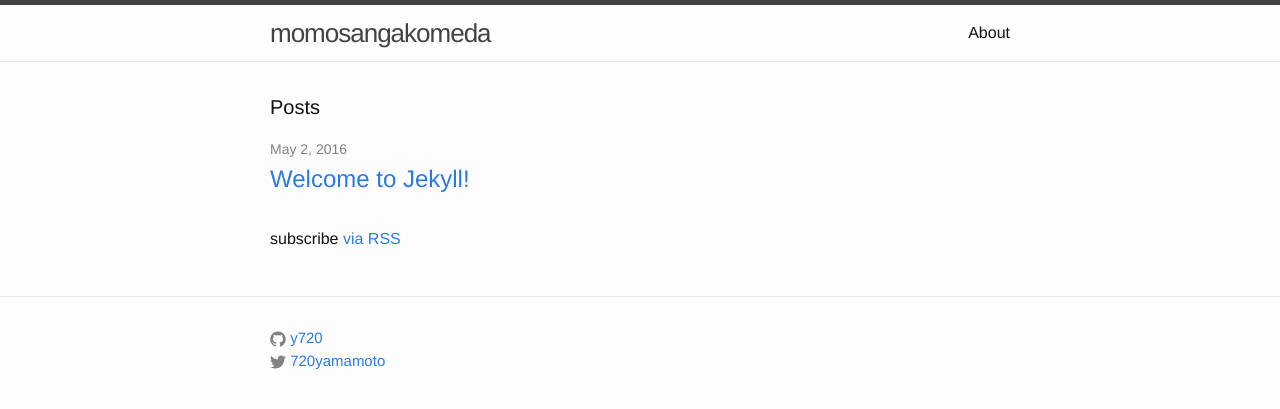
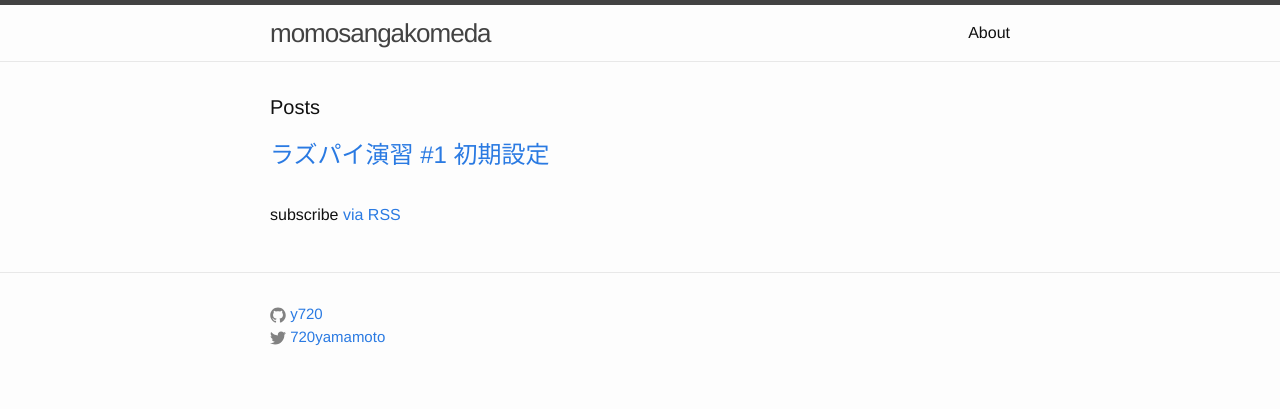
Before and after one commit to y720/y720.github.io, a Jekyll site: the page built from index.html, in a window 1280 px wide. Shown: the top 409 px of the page. Built offline with Jekyll 4.4.1, drawn with Linux system fonts in a browser that asks for light colours.

Commit message:
add post linke #1

```diff
--- a/index.html
+++ b/index.html
@@ -7,15 +7,11 @@ layout: default
   <h1 class="page-heading">Posts</h1>
 
   <ul class="post-list">
-    {% for post in site.posts %}
       <li>
-        <span class="post-meta">{{ post.date | date: "%b %-d, %Y" }}</span>
-
         <h2>
-          <a class="post-link" href="{{ post.url | prepend: site.baseurl }}">{{ post.title }}</a>
+          <a class="post-link" href="http://y720jp.hatenablog.com/entry/2016/04/06/074235">ラズパイ演習 #1 初期設定</a>
         </h2>
       </li>
-    {% endfor %}
   </ul>
 
   <p class="rss-subscribe">subscribe <a href="{{ "/feed.xml" | prepend: site.baseurl }}">via RSS</a></p>
```
